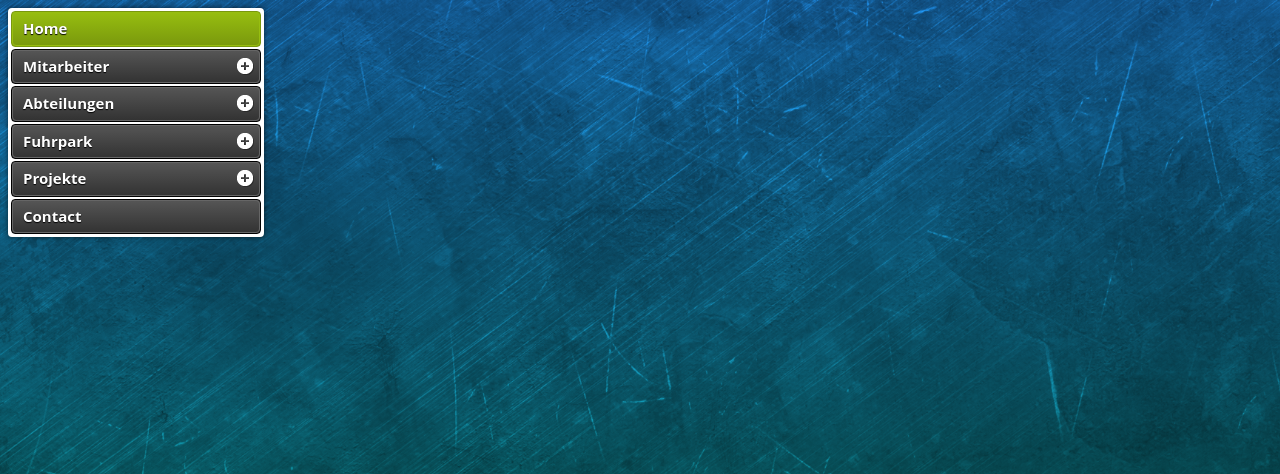
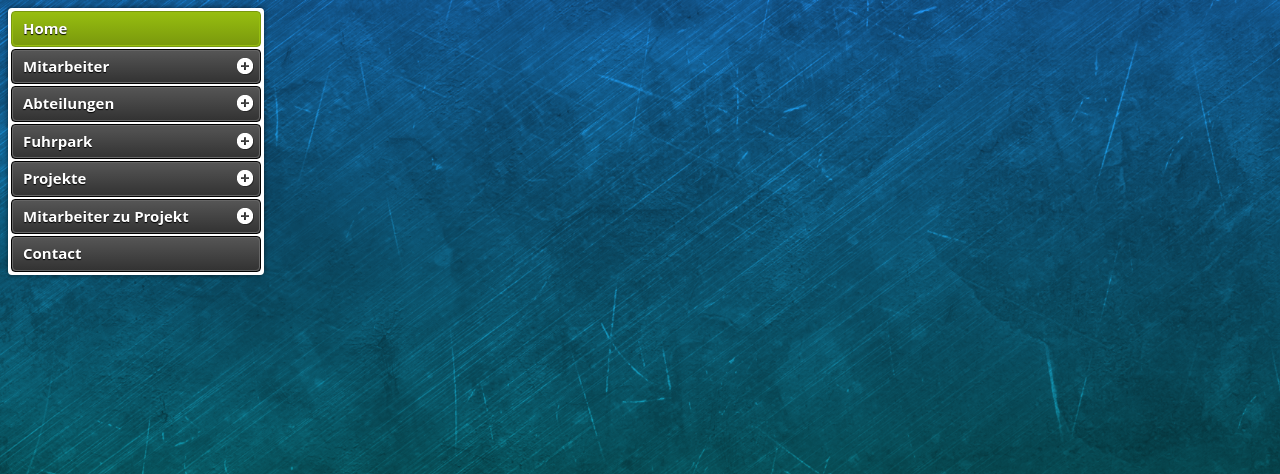
Before and after one commit to TopgameMediaCrew/DieFirma, a PHP site: page / in a window 1280 px wide. Shown: the top 474 px of the page. Run offline with PHP 8.4, Linux system fonts and the light colour scheme; some libraries are stand-ins or nearby versions.

Commit message:
navigation nach kundenwunsch angepasst

```diff
--- a/view/frmHaupt.php
+++ b/view/frmHaupt.php
@@ -10,29 +10,31 @@
    <li class='has-sub'><a href='#' id="Mitarbeiter"><span>Mitarbeiter</span></a>
       <ul>
          <li><a class="menuItem" href='#' id="MitarbeiterAnzeige"><span>Anzeigen</span></a></li>
-         <li><a class="menuItem" href='#' id="MitarbeiterBearbeiten"><span>Bearbeiten</span></a></li>
-         <li><a class="menuItem" href='#' id="MitarbeiterNeuAnlegen"><span>neu Anlegen</span></a></li>
-         <li class='last'><a class="menuItem" id="MitarbeiterSuchen" href='#'><span>Suchen</span></a></li>
+         <li class='last'><a class="menuItem" id="MitarbeiterNeuAnlegen" href='#'><span>neu Anlegen</span></a></li>
       </ul>
    </li>
    <li class='has-sub'><a href='#' id="Abteilungen"><span>Abteilungen</span></a>
       <ul>
          <li><a class="menuItem" href='#' id="AbteilungAnzeigen"><span>Anzeigen</span></a></li>
-         <li><a class="menuItem" href='#' id="AbteilungBearbeiten"><span>Bearbeiten</span></a></li>
          <li class='last'><a class="menuItem" href='#' id="AbteilungNeuAnlegen"><span>neu Anlegen</span></a></li>
       </ul>
    </li>
    <li class='has-sub'><a href='#' id="Fuhrpark"><span>Fuhrpark</span></a>
       <ul>
          <li><a class="menuItem" href='#' id="FuhrparkAnzeigen"><span>Anzeigen</span></a></li>
-         <li><a class="menuItem" href='#' id="FuhrparkBearbeiten"><span>Bearbeiten</span></a></li>
-         <li class='last'><a class="menuItem" href='#' id="FuhrparkAusleihe"><span>Ausleihe</span></a></li>
+         <li class='last'><a class="menuItem" href='#' id="FuhrparkNeuAnlegen"><span>neu Anlegen</span></a></li>
       </ul>
    </li>
    <li class='has-sub'><a href='#' id="Projekte"><span>Projekte</span></a>
       <ul>
-         <li><a class="menuItem" href='#' id="laufendeProjekte"><span>laufende Projekte</span></a></li>
-         <li class='last'><a class="menuItem" href='#' id="abgeschlosseneProjekte"><span>abgeschlossene Projekte</span></a></li>
+         <li><a class="menuItem" href='#' id="ProjekteAnzeigen"><span>Anzeigen</span></a></li>
+         <li class='last'><a class="menuItem" href='#' id="ProjekteNeuAnlegen"><span>neu Anlegen</span></a></li>
+      </ul>
+   </li>
+   <li class='has-sub'><a href='#' id="MitarbeiterToProjekt"><span>Mitarbeiter zu Projekt</span></a>
+      <ul>
+         <li><a class="menuItem" href='#' id="MitarbeiterToProjektAnzeigen"><span>Anzeigen</span></a></li>
+         <li class='last'><a class="menuItem" href='#' id="MitarbeiterToProjektNeuAnlegen"><span>neu Anlegen</span></a></li>
       </ul>
    </li>
    <li class='last'><a href='#' id="Contact"><span>Contact</span></a></li>
```
